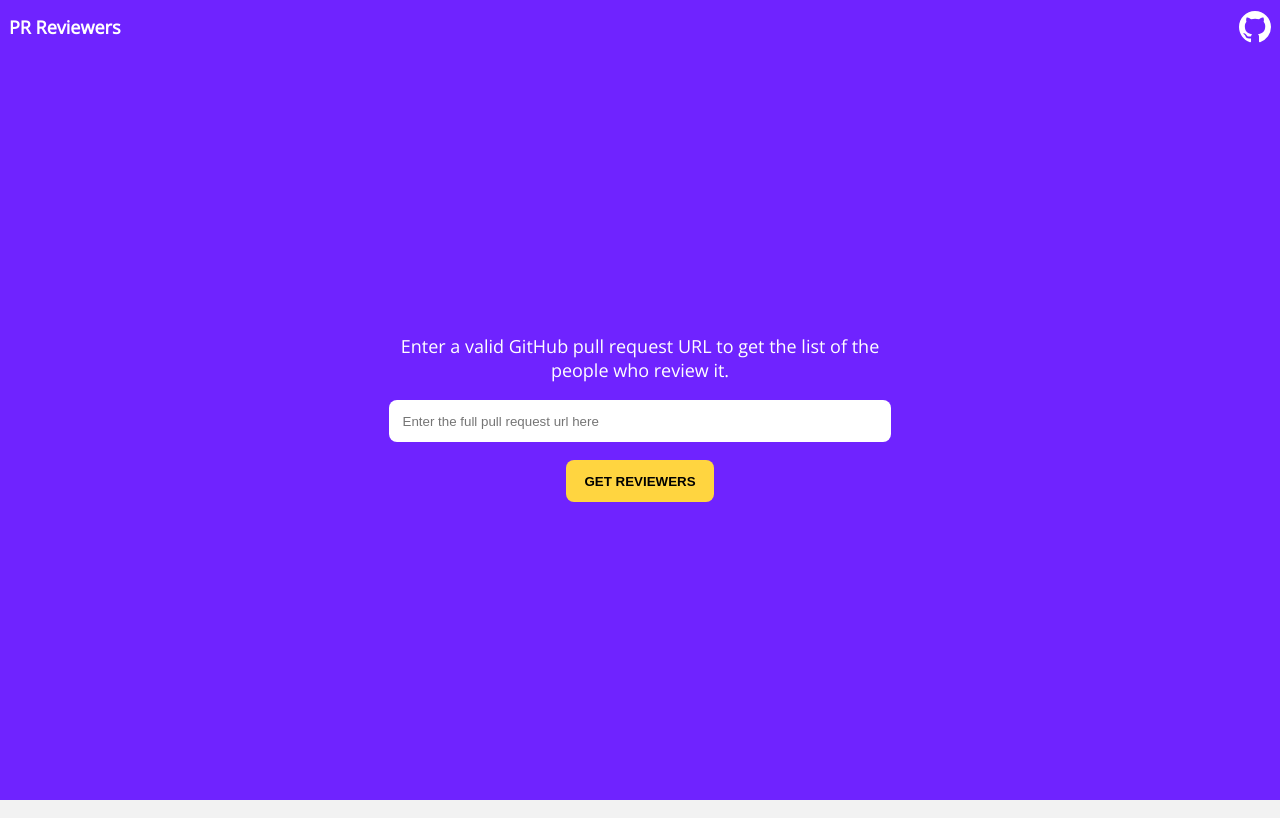
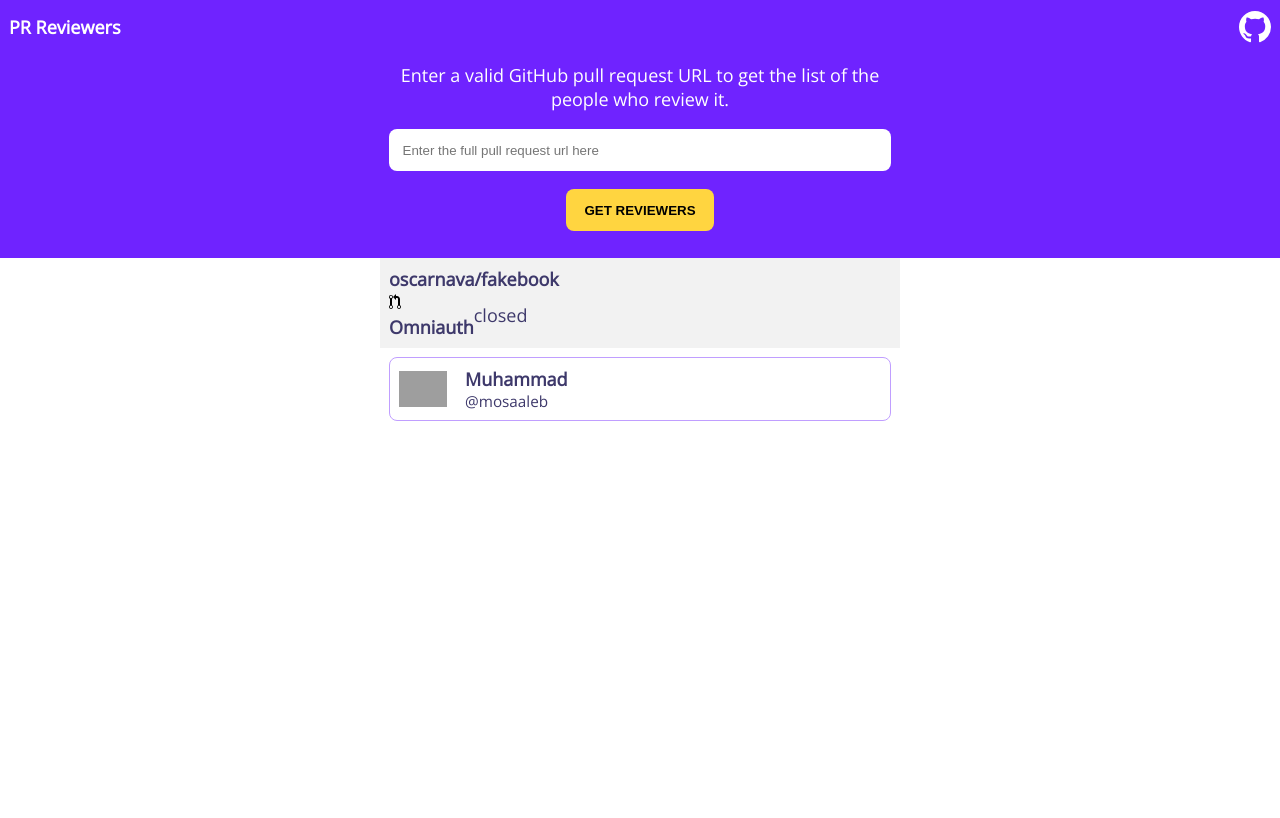
Before and after one commit to MauricioRobayo/pull-request-reviewers, a website built with webpack: page src/index.html in a window 1280 px wide. Built offline with nearby package versions, Linux system fonts and the light colour scheme; grey boxes are pictures that could not be loaded.

Commit message:
style(user): initial sttyle

```diff
--- a/src/index.html
+++ b/src/index.html
@@ -52,8 +52,46 @@
           <div></div>
         </div>
       </div>
-      <section id="info"></section>
-      <section id="reviewers"></section>
+      <section id="info">
+        <div class="repo-info">
+          <a href="https://github.com/oscarnava/fakebook"
+            ><h2 class="info-title">oscarnava/fakebook</h2></a
+          >
+        </div>
+        <div class="pr-info">
+          <a href="https://github.com/oscarnava/fakebook/pull/6"
+            ><span class="icon"
+              ><svg
+                version="1.1"
+                width="12"
+                height="16"
+                viewBox="0 0 12 16"
+                class="octicon octicon-git-pull-request"
+                aria-hidden="true"
+              >
+                <path
+                  fill-rule="evenodd"
+                  d="M11 11.28V5c-.03-.78-.34-1.47-.94-2.06C9.46 2.35 8.78 2.03 8 2H7V0L4 3l3 3V4h1c.27.02.48.11.69.31.21.2.3.42.31.69v6.28A1.993 1.993 0 0010 15a1.993 1.993 0 001-3.72zm-1 2.92c-.66 0-1.2-.55-1.2-1.2 0-.65.55-1.2 1.2-1.2.65 0 1.2.55 1.2 1.2 0 .65-.55 1.2-1.2 1.2zM4 3c0-1.11-.89-2-2-2a1.993 1.993 0 00-1 3.72v6.56A1.993 1.993 0 002 15a1.993 1.993 0 001-3.72V4.72c.59-.34 1-.98 1-1.72zm-.8 10c0 .66-.55 1.2-1.2 1.2-.65 0-1.2-.55-1.2-1.2 0-.65.55-1.2 1.2-1.2.65 0 1.2.55 1.2 1.2zM2 4.2C1.34 4.2.8 3.65.8 3c0-.65.55-1.2 1.2-1.2.65 0 1.2.55 1.2 1.2 0 .65-.55 1.2-1.2 1.2z"
+                ></path></svg
+            ></span>
+            <h2 class="info-title">Omniauth</h2></a
+          >
+          <div class="pr-state">closed</div>
+        </div>
+      </section>
+      <section id="reviewers">
+        <ul class="reviewers">
+          <li class="user">
+            <a href="https://github.com/mosaaleb"
+              ><img
+                src="https://avatars3.githubusercontent.com/u/4246637?v=4&amp;s=64"
+              />
+              <p class="user-login">mosaaleb</p>
+              <p class="user-name">Muhammad</p>
+            </a>
+          </li>
+        </ul>
+      </section>
     </main>
   </body>
 </html>
--- a/src/style.scss
+++ b/src/style.scss
@@ -3,7 +3,10 @@
 html {
   box-sizing: border-box;
   font-size: 18px;
-  --main-dark: #6f23ff;
+  --main-dark: rgb(111, 35, 255);
+  --main-light: rgb(192, 158, 255);
+  --main-lighter: rgba(192, 158, 255, 0.25);
+  --dusk: #3e396b;
   --call-to-action: #ffd540;
   --border-radius: 8px;
   --max-width: 520px;
@@ -16,10 +19,12 @@ html {
 
 body {
   font-family: 'Open Sans', sans-serif;
+  color: var(--dusk);
 }
 body,
 h1,
-h2 {
+h2,
+ul {
   padding: 0;
   margin: 0;
 }
@@ -46,7 +51,7 @@ header {
     align-items: center;
     display: flex;
     flex-direction: column;
-    height: calc(100vh - 3rem);
+    // height: calc(100vh - 3rem);
     justify-content: center;
     margin: 0 auto;
     max-width: var(--max-width);
@@ -87,13 +92,59 @@ header {
     font-size: 1rem;
   }
   a {
-    color: #444;
+    color: var(--dusk);
     text-decoration: none;
   }
   > * {
     max-width: var(--max-width);
   }
 }
+#info,
+#reviewers {
+  max-width: var(--max-width);
+  margin: 0 auto;
+}
+.reviewers {
+  list-style: none;
+  .user {
+    border: 1px solid var(--main-light);
+    border-radius: var(--border-radius);
+    margin: 0.5rem;
+    padding: 0.5rem;
+    transition: background-color 0.5s;
+    a {
+      color: var(--dusk);
+      text-decoration: none;
+      display: grid;
+      grid-column-gap: 1rem;
+      align-items: center;
+      grid-template-columns: 48px 1fr;
+      grid-template-areas:
+        'avatar username'
+        'avatar userlogin';
+      img {
+        grid-area: avatar;
+        width: 48px;
+      }
+      .user-name {
+        margin: 0;
+        grid-area: username;
+        font-weight: bold;
+      }
+      .user-login {
+        margin: 0;
+        grid-area: userlogin;
+        font-size: 0.85rem;
+        &:before {
+          content: '@';
+        }
+      }
+    }
+  }
+  .user:hover {
+    background-color: var(--main-lighter);
+  }
+}
 
 .hide {
   display: none;
```
